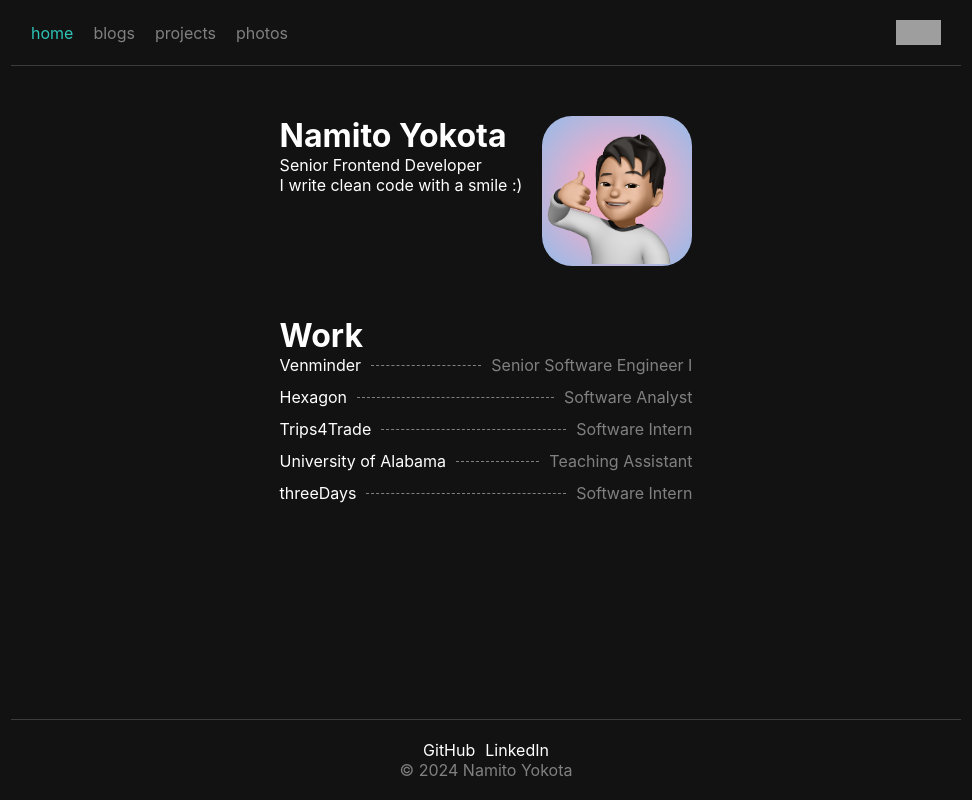
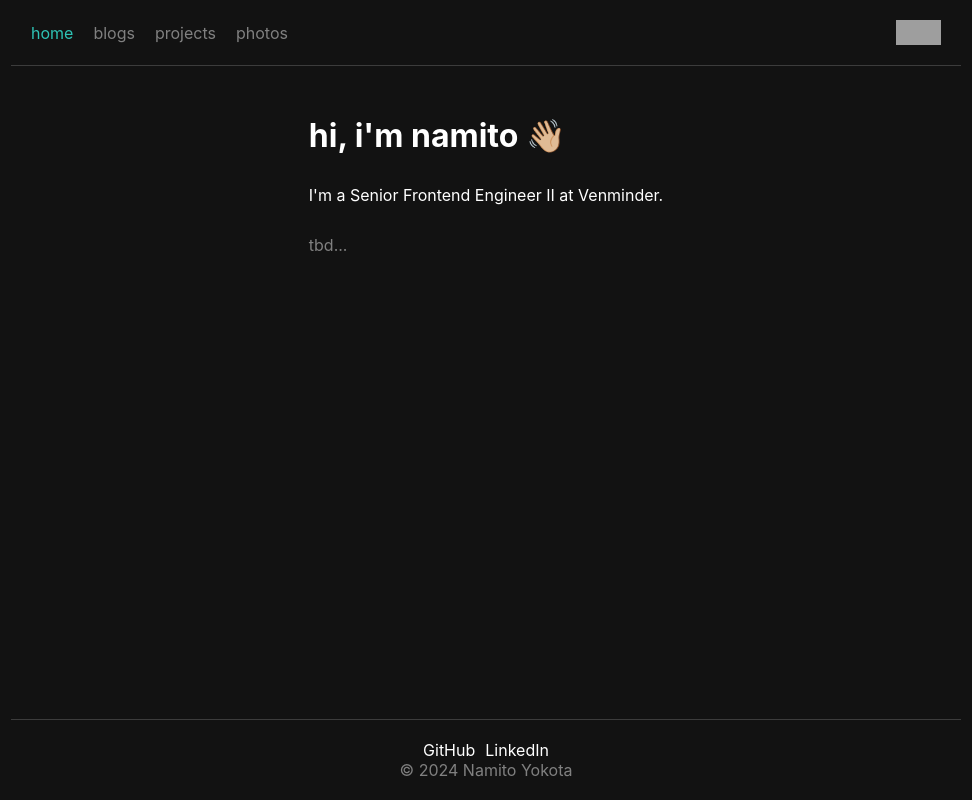
Before and after one commit to namitoyokota/portfolio, a Next.js app: page / in a window 1280 px wide. Shown: the whole page, without its empty margins (154-1126 px from the left). Built offline with nearby package versions, Linux system fonts and the light colour scheme; grey boxes are pictures that could not be loaded.

Commit message:
refactor: home

```diff
--- a/pages/index.tsx
+++ b/pages/index.tsx
@@ -1,4 +1,3 @@
-import Image from 'next/legacy/image';
 import Layout from '../components/Layout';
 import styles from '../styles/index.module.css';
 
@@ -6,63 +5,12 @@ export const Index = (): JSX.Element => {
     return (
         <Layout>
             <div className={styles.aboutpane}>
-                <div>
-                    <h1 className={styles.title}>Namito Yokota</h1>
-                    <p>Senior Frontend Developer</p>
-                    <p className={styles.description}>I write clean code with a smile :)</p>
-                </div>
-                <Image
-                    className={styles.profileimg}
-                    alt="Namito Yokota Profile"
-                    height="150"
-                    width="150"
-                    quality={100}
-                    src="/images/profile-1.png"
-                    objectFit="contain"
-                />
-            </div>
-
-            <h1>Work</h1>
-            <div className={styles.worklist}>
-                <div className={styles.workitem}>
-                    <a className={styles.workitemcompany} href="https://www.linkedin.com/company/venminder" target="_blank">
-                        Venminder
-                    </a>
-                    <hr className={styles.divider} />
-                    <span className={styles.workitemposition}>Senior Software Engineer I</span>
+                <div className={styles.aboutheader}>
+                    <h1>hi, i'm namito 👋🏼</h1>
+                    <p>I'm a Senior Frontend Engineer II at Venminder.</p>
                 </div>
 
-                <div className={styles.workitem}>
-                    <a className={styles.workitemcompany} href="https://www.linkedin.com/company/hexagon-sig/" target="_blank">
-                        Hexagon
-                    </a>
-                    <hr className={styles.divider} />
-                    <span className={styles.workitemposition}>Software Analyst</span>
-                </div>
-
-                <div className={styles.workitem}>
-                    <a className={styles.workitemcompany} href="https://www.linkedin.com/company/trips4trade" target="_blank">
-                        Trips4Trade
-                    </a>
-                    <hr className={styles.divider} />
-                    <span className={styles.workitemposition}>Software Intern</span>
-                </div>
-
-                <div className={styles.workitem}>
-                    <a className={styles.workitemcompany} href="https://www.linkedin.com/school/university-of-alabama/" target="_blank">
-                        University of Alabama
-                    </a>
-                    <hr className={styles.divider} />
-                    <span className={styles.workitemposition}>Teaching Assistant</span>
-                </div>
-
-                <div className={styles.workitem}>
-                    <a className={styles.workitemcompany} href="http://www.threedaysllc.com/" target="_blank">
-                        threeDays
-                    </a>
-                    <hr className={styles.divider} />
-                    <span className={styles.workitemposition}>Software Intern</span>
-                </div>
+                <div className={styles.aboutcontent}>tbd...</div>
             </div>
         </Layout>
     );
--- a/styles/globals.css
+++ b/styles/globals.css
@@ -12,7 +12,7 @@ body {
 }
 
 main {
-    max-width: 850px;
+    max-width: 750px;
     margin-left: auto;
     margin-right: auto;
 }
--- a/styles/index.module.css
+++ b/styles/index.module.css
@@ -1,55 +1,15 @@
 .aboutpane {
-    display: grid;
-    grid-template-columns: 100%;
-    margin-bottom: 50px;
+    display: flex;
+    flex-direction: column;
+    row-gap: 30px;
 }
 
-@media only screen and (min-width: 640px) {
-    .aboutpane {
-        grid-template-columns: repeat(2, auto);
-        column-gap: 20px;
-    }
+.aboutheader {
+    display: flex;
+    flex-direction: column;
+    row-gap: 30px;
 }
 
-.profileimg {
-    background: rgb(238, 174, 202);
-    background: radial-gradient(circle, rgba(238, 174, 202, 1) 30%, rgba(148, 187, 233, 1) 100%);
-    border-radius: 30px;
-}
-
-.worklist {
-    display: flex;
-    flex-direction: column;
-    row-gap: 12px;
-}
-
-.workitem {
-    display: grid;
-    grid-template-columns: min-content auto min-content;
-    align-items: center;
-    column-gap: 10px;
-}
-
-.workitemcompany,
-.workitemposition {
-    white-space: nowrap;
-}
-
-.workitemcompany {
-    transition: 0.15s ease-in-out;
-}
-
-.workitemcompany:hover {
-    color: #2ec4b6;
-    padding-left: 5px;
-}
-
-.workitemposition {
+.aboutcontent {
     color: grey;
 }
-
-.divider {
-    width: 100%;
-    border: none;
-    border-top: 1px dashed grey;
-}
```
